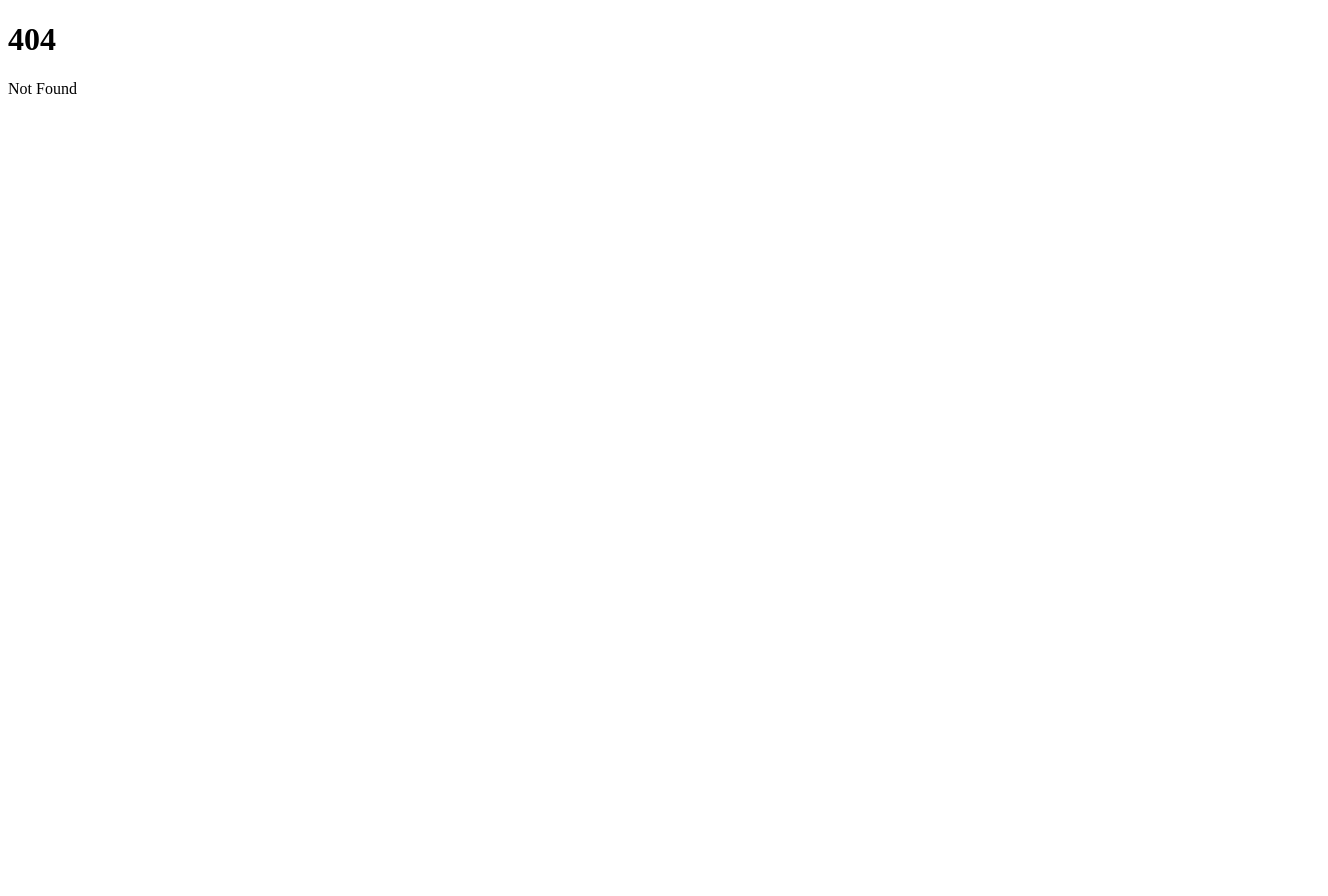
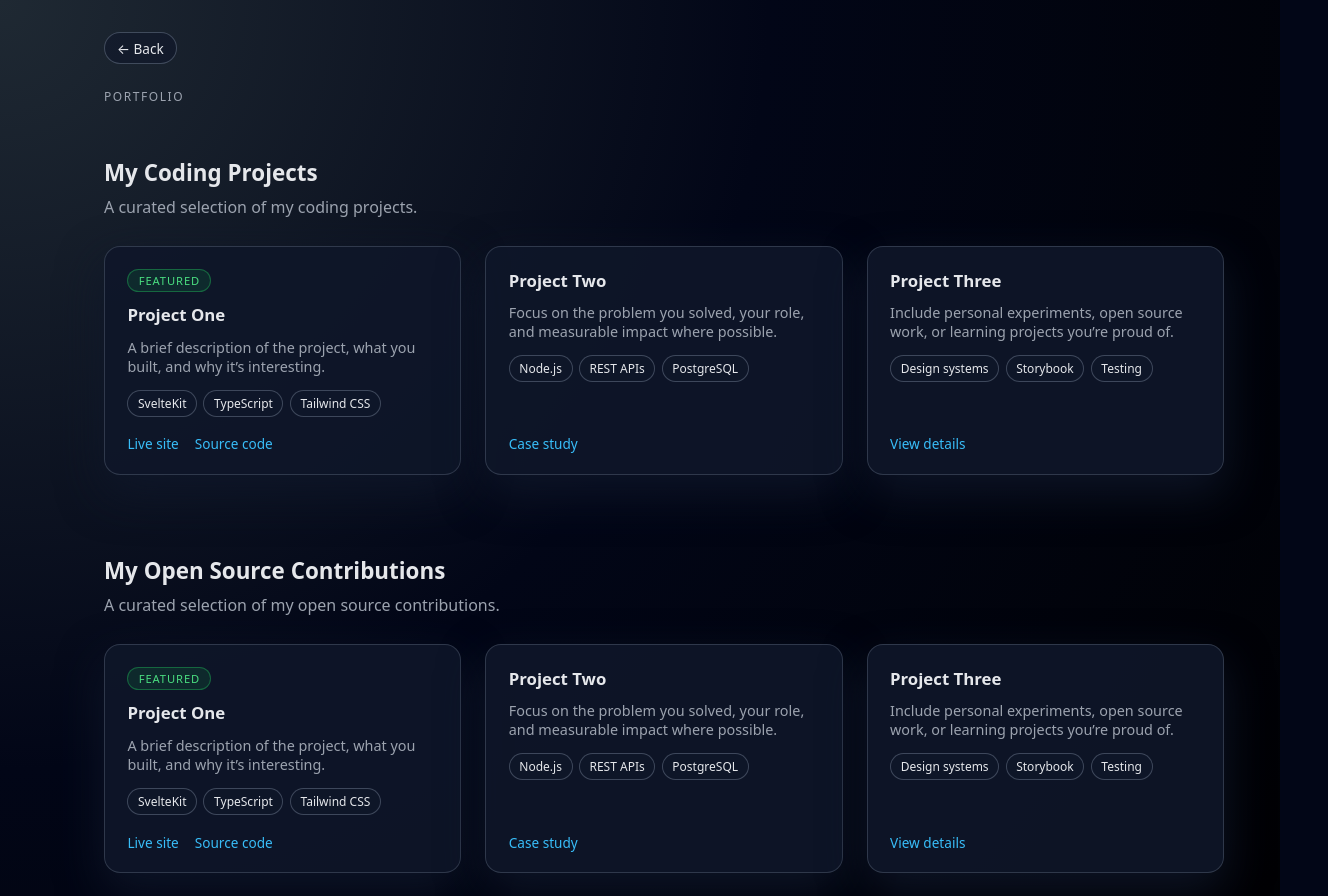
Before and after one commit to DMFriends/portfolio-site, a SvelteKit app: page /portfolio in a window 1280 px wide. Before the commit this address had no page. Shown: the top 896 px of the page, 1328 px wide, since content can reach past the window. Before the commit the page ends 800 px from the top, so only its background shows below. Built offline with nearby package versions, Linux system fonts and the light colour scheme.

Commit message:
initial layout

```diff
--- a/src/routes/+page.svelte
+++ b/src/routes/+page.svelte
@@ -8,15 +8,17 @@
 		<div class="hero-inner">
 			<div class="hero-text montserrat-regular">
 				<p class="eyebrow">About Me</p>
-				<h1>Daniel Miretsky</h1>
+				<div class="hero-name-row">
+					<div class="avatar-placeholder">
+						<img src="/src/lib/assets/avatar.png" class="avatar-image" alt="Daniel Miretsky" />
+					</div>
+					<h1>Daniel Miretsky</h1>
+				</div>
 				<div class="prose montserrat-regular">
                     <p>
                         I am a student at <a href="https://www.wit.edu" target="_blank" class="montserrat-regular">Wentworth Institute of Technology</a> in Boston, MA, majoring in Computer Science. Here you will find some of my favorite and best coding projects and open source contributions that I have worked on over the past few years as I familiarized myself with the world of computer science. You can also find my resume and contact information below.
                     </p>
                 </div>
-				<!-- <div class="hero-actions">
-					<a href="/portfolio" class="button primary russo-one-regular">View portfolio</a>
-				</div> -->
 			</div>
 		</div>
 	</section>
@@ -24,8 +26,7 @@
 	<section class="bottom-half" aria-label="Quick links">
 		<div class="bottom-inner">
 			<div class="quick-buttons">
-				<a class="quick-button russo-one-regular" href="/portfolio#projects">Coding Projects</a>
-				<a class="quick-button russo-one-regular" href="/portfolio#projects">Open Source Contributions</a>
+				<a class="quick-button russo-one-regular" href="/portfolio">View Portfolio</a>
 				<a class="flex flex-column justify-center items-center quick-button russo-one-regular" href="https://docs.google.com/document/d/1bhVwWsPEovf2HFZMU3aLZC3aPFxYEFkTHlsXKnVAU3c/edit?tab=t.0" target="_blank">Resume</a>
 			</div>
 
@@ -52,6 +53,10 @@
 		</div>
 	</section>
 </main>
+
+<footer class="footer">
+  <span>© {new Date().getFullYear()} Daniel Miretsky. All rights reserved.</span>
+</footer>
 
 <style>
 	.home-layout {
@@ -119,14 +124,6 @@
 		background-position: center;
 	}
 
-	.hero-overlay {
-		position: absolute;
-		inset: 0;
-		background: radial-gradient(circle at top, rgba(56, 189, 248, 0.18), transparent 55%);
-		mix-blend-mode: screen;
-		pointer-events: none;
-	}
-
 	.hero-inner {
 		position: relative;
 		z-index: 1;
@@ -150,21 +147,36 @@
 		color: #9ca3af;
 	}
 
-	.subtitle {
-		color: #cbd5f5;
-		margin: 0 0 1.5rem;
-		max-width: 40rem;
+	.hero-name-row {
+		display: inline-flex;
+		align-items: center;
+		gap: 1rem;
 	}
 
-	.hero-actions {
-		display: flex;
-		flex-wrap: wrap;
-		gap: 0.75rem;
-		margin-top: 1.5rem;
+	.avatar-placeholder {
+		width: 3.5rem;
+		height: 3.5rem;
+		border-radius: 999px;
+		overflow: hidden;
+		border: 2px solid rgba(148, 163, 184, 0.6);
+		box-shadow: 0 10px 25px rgba(15, 23, 42, 0.8);
+	}
+
+	.avatar-image {
+		width: 100%;
+		height: 100%;
+		object-fit: cover;
+		display: block;
+	}
+
+	@media (max-width: 640px) {
+		.hero-name-row {
+			gap: 0.75rem;
+		}
 	}
 
 	.bottom-half {
-		padding: 3.5rem 1.5rem 4rem;
+		padding: 3.5rem 1.5rem 8rem;
 		color: #0f172a;
 		background: #ffffff;
 	}
@@ -203,11 +215,6 @@
 		transform: translateY(-1px);
 		filter: brightness(1.03);
 		box-shadow: 0 14px 28px rgba(2, 6, 23, 0.22);
-	}
-
-	.quick-button[aria-disabled="true"] {
-		opacity: 0.7;
-		pointer-events: none;
 	}
 
 	.quick-buttons a:nth-child(3) {
@@ -250,62 +257,6 @@
 		fill: currentColor;
 	}
 
-	.button {
-		display: inline-flex;
-		align-items: center;
-		justify-content: center;
-		padding: 0.7rem 1.4rem;
-		border-radius: 999px;
-		font-size: 0.9rem;
-		font-weight: 500;
-		border: 1px solid transparent;
-		cursor: pointer;
-		text-decoration: none;
-		transition: background 0.2s ease, transform 0.1s ease, box-shadow 0.2s ease, border-color 0.2s ease,
-			color 0.2s ease;
-	}
-
-	.button.primary {
-		background: linear-gradient(135deg, #38bdf8, #22c55e);
-		color: #020617;
-		box-shadow: 0 18px 40px rgba(56, 189, 248, 0.35);
-	}
-
-	.button.primary:hover {
-		transform: translateY(-1px);
-		box-shadow: 0 22px 50px rgba(56, 189, 248, 0.45);
-	}
-
-	.button.ghost {
-		background: rgba(15, 23, 42, 0.7);
-		border-color: rgba(148, 163, 184, 0.4);
-		color: #e5e7eb;
-	}
-
-	.button.ghost:hover {
-		background: rgba(30, 64, 175, 0.5);
-		border-color: rgba(129, 140, 248, 0.6);
-	}
-
-	.section {
-		padding: 2.5rem 1.5rem 3rem;
-	}
-
-	.section-header {
-		max-width: 720px;
-		margin: 0 auto 1.25rem;
-	}
-
-	.section-header h2 {
-		margin: 0 0 0.5rem;
-		font-size: 1.4rem;
-	}
-
-	.section-body {
-		max-width: 720px;
-		margin: 0 auto;
-	}
-
 	.prose {
 		line-height: 1.7;
 	}
@@ -314,14 +265,20 @@
 		margin: 0;
 	}
 
+	.footer {
+		padding: 1rem;
+		margin-top: auto;
+		text-align: center;
+		font-size: 0.8rem;
+		color: #ffffff;
+		font-family: "Montserrat", sans-serif;
+		background: #020617;
+	}
+
 	@media (max-width: 640px) {
 		.hero {
 			padding-top: 3rem;
 			padding-bottom: 2.5rem;
-		}
-
-		.section {
-			padding-inline: 1.25rem;
 		}
 
 		.quick-buttons {
--- /dev/null
+++ b/src/routes/portfolio/+layout.svelte
@@ -0,0 +1,19 @@
+<main class="portfolio-layout">
+  <slot />
+</main>
+
+<style>
+  .portfolio-layout {
+    min-height: 100vh;
+    display: flex;
+    flex-direction: column;
+    background: radial-gradient(circle at top left, #1f2933, #020617 45%, #000000 100%);
+    color: #e5e7eb;
+    font-family: system-ui, -apple-system, BlinkMacSystemFont, "Segoe UI", sans-serif;
+  }
+
+  :global(body) {
+    margin: 0;
+    background: #020617;
+  }
+</style>
--- /dev/null
+++ b/src/routes/portfolio/+page.svelte
@@ -0,0 +1,370 @@
+<svelte:head>
+  <title>Portfolio | Daniel Miretsky</title>
+  <meta name="description" content="Showcase of projects and experience." />
+</svelte:head>
+
+<section class="hero">
+  <div class="hero-inner">
+    <div class="hero-text">
+      <a href="/" class="back-link">← Back</a>
+      <p class="eyebrow">Portfolio</p>
+    </div>
+  </div>
+</section>
+
+<section id="projects" class="section">
+  <div class="section-header">
+    <h2>My Coding Projects</h2>
+    <p>
+      A curated selection of my coding projects.
+    </p>
+  </div>
+
+  <div class="grid">
+    <article class="card project">
+      <div class="card-tag">Featured</div>
+      <h3>Project One</h3>
+      <p class="card-subtitle">
+        A brief description of the project, what you built, and why it’s interesting.
+      </p>
+      <ul class="pill-list">
+        <li>SvelteKit</li>
+        <li>TypeScript</li>
+        <li>Tailwind CSS</li>
+      </ul>
+      <div class="card-footer">
+        <a href="#" class="link">Live site</a>
+        <a href="#" class="link">Source code</a>
+      </div>
+    </article>
+
+    <article class="card project">
+      <h3>Project Two</h3>
+      <p class="card-subtitle">
+        Focus on the problem you solved, your role, and measurable impact where possible.
+      </p>
+      <ul class="pill-list">
+        <li>Node.js</li>
+        <li>REST APIs</li>
+        <li>PostgreSQL</li>
+      </ul>
+      <div class="card-footer">
+        <a href="#" class="link">Case study</a>
+      </div>
+    </article>
+
+    <article class="card project">
+      <h3>Project Three</h3>
+      <p class="card-subtitle">
+        Include personal experiments, open source work, or learning projects you’re proud of.
+      </p>
+      <ul class="pill-list">
+        <li>Design systems</li>
+        <li>Storybook</li>
+        <li>Testing</li>
+      </ul>
+      <div class="card-footer">
+        <a href="#" class="link">View details</a>
+      </div>
+    </article>
+  </div>
+</section>
+
+<section id="open-source" class="section">
+  <div class="section-header">
+    <h2>My Open Source Contributions</h2>
+    <p>
+      A curated selection of my open source contributions.
+    </p>
+  </div>
+
+  <div class="grid">
+    <article class="card project">
+      <div class="card-tag">Featured</div>
+      <h3>Project One</h3>
+      <p class="card-subtitle">
+        A brief description of the project, what you built, and why it’s interesting.
+      </p>
+      <ul class="pill-list">
+        <li>SvelteKit</li>
+        <li>TypeScript</li>
+        <li>Tailwind CSS</li>
+      </ul>
+      <div class="card-footer">
+        <a href="#" class="link">Live site</a>
+        <a href="#" class="link">Source code</a>
+      </div>
+    </article>
+
+    <article class="card project">
+      <h3>Project Two</h3>
+      <p class="card-subtitle">
+        Focus on the problem you solved, your role, and measurable impact where possible.
+      </p>
+      <ul class="pill-list">
+        <li>Node.js</li>
+        <li>REST APIs</li>
+        <li>PostgreSQL</li>
+      </ul>
+      <div class="card-footer">
+        <a href="#" class="link">Case study</a>
+      </div>
+    </article>
+
+    <article class="card project">
+      <h3>Project Three</h3>
+      <p class="card-subtitle">
+        Include personal experiments, open source work, or learning projects you’re proud of.
+      </p>
+      <ul class="pill-list">
+        <li>Design systems</li>
+        <li>Storybook</li>
+        <li>Testing</li>
+      </ul>
+      <div class="card-footer">
+        <a href="#" class="link">View details</a>
+      </div>
+    </article>
+  </div>
+</section>
+
+<section id="skills" class="section section-alt">
+  <div class="skills-container">
+    <h3>Skills</h3>
+    <ul class="pill-list">
+      <li>JavaScript / TypeScript</li>
+      <li>Svelte / SvelteKit</li>
+      <li>React</li>
+      <li>Node.js</li>
+      <li>UX & accessibility</li>
+      <li>Testing</li>
+    </ul>
+  </div>
+</section>
+
+<footer class="footer">
+  <span>© {new Date().getFullYear()} Daniel Miretsky. All rights reserved.</span>
+</footer>
+
+<style>
+  section {
+    width: 100%;
+  }
+
+  .hero {
+    padding: 2rem 1.5rem 0rem;
+  }
+
+  .hero-inner {
+    max-width: 1120px;
+    margin: 0 auto;
+    display: grid;
+    grid-template-columns: minmax(0, 2fr) minmax(0, 1.4fr);
+    gap: 3rem;
+    align-items: center;
+  }
+
+  .eyebrow {
+    letter-spacing: 0.13em;
+    text-transform: uppercase;
+    font-size: 0.75rem;
+    color: #9ca3af;
+  }
+
+  .back-link {
+    display: inline-flex;
+    align-items: center;
+    gap: 0.4rem;
+    color: #e5e7eb;
+    text-decoration: none;
+    border: 1px solid rgba(148, 163, 184, 0.35);
+    background: rgba(15, 23, 42, 0.55);
+    padding: 0.35rem 0.75rem;
+    border-radius: 999px;
+    font-size: 0.85rem;
+    width: fit-content;
+    margin-bottom: 0.75rem;
+    transition: background 0.2s ease, border-color 0.2s ease, transform 0.1s ease;
+  }
+
+  .back-link:hover {
+    background: rgba(30, 64, 175, 0.45);
+    border-color: rgba(129, 140, 248, 0.6);
+    transform: translateY(-1px);
+  }
+
+  .section {
+    padding: 2.5rem 1.5rem;
+  }
+
+  .section-alt {
+    background: radial-gradient(circle at top, rgba(15, 23, 42, 0.9), rgba(15, 23, 42, 0.3));
+  }
+
+  .section-header {
+    max-width: 1120px;
+    margin: 0 auto 1.75rem;
+  }
+
+  .section-header h2 {
+    margin: 0 0 0.5rem;
+    font-size: 1.4rem;
+  }
+
+  .section-header p {
+    margin: 0;
+    color: #9ca3af;
+    max-width: 32rem;
+  }
+
+  .grid {
+    max-width: 1120px;
+    margin: 0 auto;
+    display: grid;
+    grid-template-columns: repeat(3, minmax(0, 1fr));
+    gap: 1.5rem;
+  }
+
+  .card {
+    background: rgba(15, 23, 42, 0.9);
+    border-radius: 1rem;
+    padding: 1.35rem 1.4rem 1.3rem;
+    border: 1px solid rgba(148, 163, 184, 0.25);
+    box-shadow: 0 18px 45px rgba(15, 23, 42, 0.85);
+    display: flex;
+    flex-direction: column;
+    gap: 0.7rem;
+  }
+
+  .card-tag {
+    display: inline-flex;
+    align-items: center;
+    padding: 0.2rem 0.65rem;
+    border-radius: 999px;
+    font-size: 0.7rem;
+    letter-spacing: 0.08em;
+    text-transform: uppercase;
+    background: rgba(22, 163, 74, 0.15);
+    color: #4ade80;
+    border: 1px solid rgba(34, 197, 94, 0.4);
+    align-self: flex-start;
+  }
+
+  .project h3 {
+    margin: 0;
+    font-size: 1.05rem;
+  }
+
+  .card-subtitle {
+    margin: 0;
+    color: #9ca3af;
+    font-size: 0.9rem;
+  }
+
+  .pill-list {
+    list-style: none;
+    padding: 0;
+    margin: 0.2rem 0 0.4rem;
+    display: flex;
+    flex-wrap: wrap;
+    gap: 0.4rem;
+  }
+
+  .pill-list li {
+    padding: 0.25rem 0.6rem;
+    border-radius: 999px;
+    border: 1px solid rgba(148, 163, 184, 0.35);
+    font-size: 0.75rem;
+    color: #e5e7eb;
+    background: rgba(15, 23, 42, 0.8);
+  }
+
+  .card-footer {
+    margin-top: auto;
+    display: flex;
+    gap: 1rem;
+    font-size: 0.85rem;
+  }
+
+  .link {
+    color: #38bdf8;
+    text-decoration: none;
+    position: relative;
+  }
+
+  .link::after {
+    content: "";
+    position: absolute;
+    left: 0;
+    bottom: -0.1rem;
+    width: 0;
+    height: 1px;
+    background: #38bdf8;
+    transition: width 0.2s ease;
+  }
+
+  .link:hover::after {
+    width: 100%;
+  }
+
+  .skills-container {
+    max-width: 1120px;
+    margin: 0 auto;
+    display: grid;
+    gap: 0.5rem;
+  }
+
+  .skills-container h3 {
+    margin: 0 0 0.5rem;
+    font-size: 1rem;
+  }
+
+  .footer {
+    padding: 1.5rem;
+    border-top: 1px solid rgba(31, 41, 55, 0.85);
+    text-align: center;
+    font-size: 0.8rem;
+    color: #ffffff;
+    font-family: "Montserrat", sans-serif;
+  }
+
+  /* Responsive */
+  @media (max-width: 960px) {
+    .hero-inner {
+      grid-template-columns: minmax(0, 1fr);
+    }
+
+    .grid {
+      grid-template-columns: repeat(2, minmax(0, 1fr));
+    }
+
+    .skills-container {
+      display: flex;
+      flex-direction: column;
+      align-items: center;
+      justify-content: center;
+      gap: 1rem;
+      margin-top: 1rem;
+      margin-bottom: 1rem;
+      margin-left: 1rem;
+      margin-right: 1rem;
+      padding-top: 1rem;
+      padding-bottom: 1rem;
+    }
+  }
+
+  @media (max-width: 640px) {
+    .hero {
+      padding-top: 3rem;
+      padding-bottom: 2.5rem;
+    }
+
+    .section {
+      padding-inline: 1.25rem;
+    }
+
+    .grid {
+      grid-template-columns: minmax(0, 1fr);
+    }
+  }
+</style>
```
Also changed, not shown: src/lib/assets/avatar.png (added).
